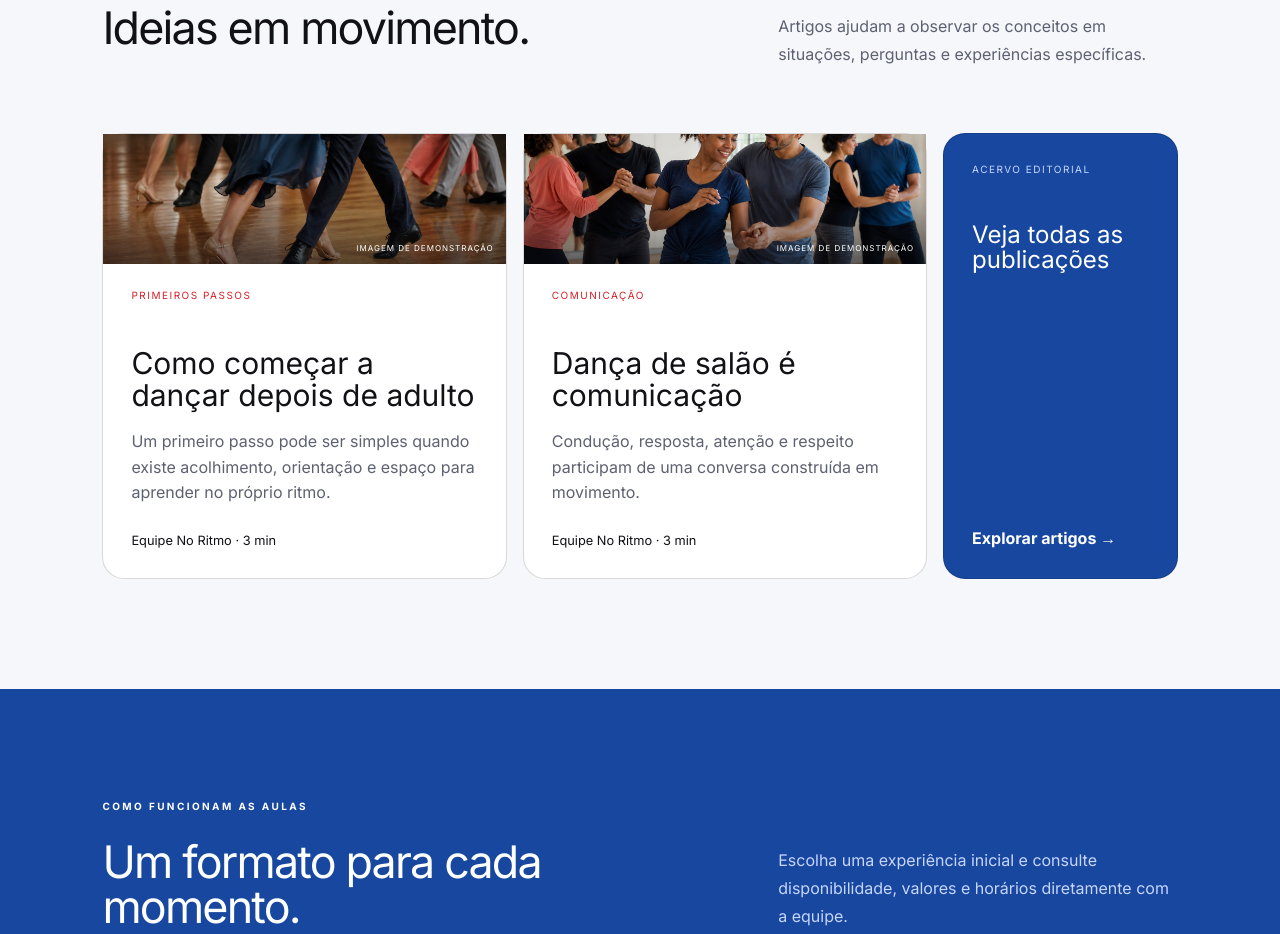
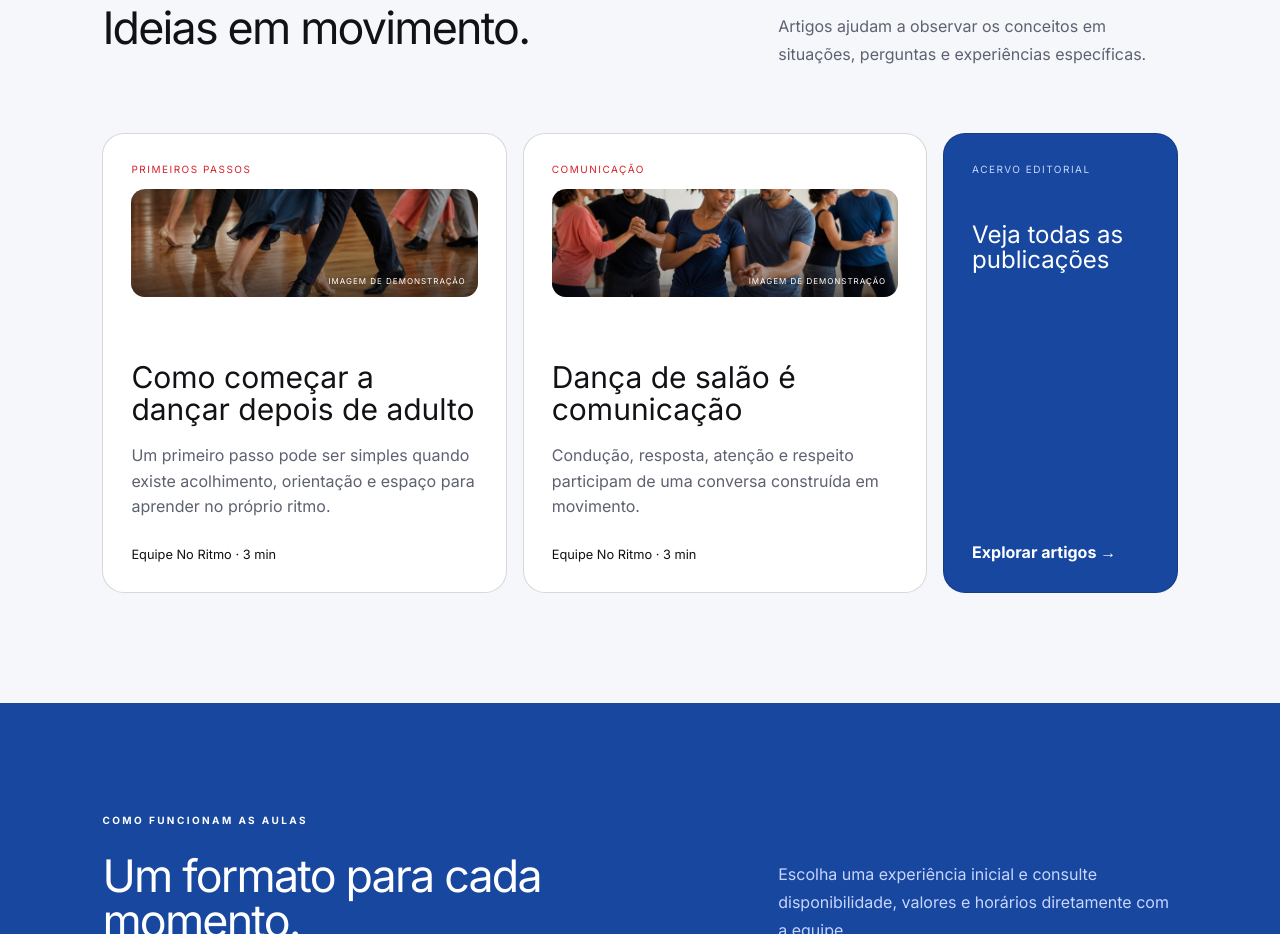
Before and after one commit to leonardodariva/no-ritmo-academia-de-danca, a Next.js app: page / in a window 1280 px wide. Shown: the part 3620-4554 px from the top of the page. Built offline with nearby package versions, Linux system fonts and the light colour scheme; a web font is replaced by a local one.

Commit message:
style: reposiciona imagens nos cards de artigos

```diff
--- a/app/globals.css
+++ b/app/globals.css
@@ -360,6 +360,7 @@ footer { background:#0b0b0f; color:var(--cream); padding:80px 8vw 25px; }.brand-
 @media(max-width:680px){ .v4-method-grid { grid-template-columns:1fr; }.v4-method-grid article { border-right:0; border-bottom:1px solid #d1d4dc; }.v4-method-grid article:last-child { border-bottom:0; } }
 .v4-method { background:radial-gradient(ellipse 42% 70% at 78% 28%,rgba(73,111,198,.19),transparent 72%),radial-gradient(ellipse 35% 55% at 18% 82%,rgba(106,139,214,.11),transparent 70%),#fafbfe; }.v4-method-grid article>span { width:50px; height:50px; border-radius:13px; background:#e8edfc; font-size:24px; }
 .v4-article-grid { grid-template-columns:1fr 1fr .58fr; }.v4-all-articles { min-width:0; }.v4-all-articles h3 { font-size:24px; }
+.v4-article-grid .article-thumb { height:108px; margin:12px 0 20px; border-radius:14px; }
 @media(max-width:980px){ .v4-article-grid { grid-template-columns:1fr 1fr; }.v4-all-articles { grid-column:1/-1; min-height:220px!important; } }
 .v4-home { display:flex; flex-direction:column; }.v4-home>.v4-header { order:0; }.v4-home>.v4-hero { order:1; }.v4-home>.v4-statement { order:2; }.v4-home>.v4-method { order:3; }.v4-home>.v4-knowledge { order:4; }.v4-home>.v4-articles { order:5; }.v4-home>.home-classes { order:6; }.v4-home>.home-modalities { order:7; }.v4-home>.v4-institution { order:8; }.v4-home>.home-team { order:9; }.v4-home>.home-practical { order:10; }.v4-home>.v4-invitation { order:11; }.v4-home>.v4-footer { order:99; }
 .v4-method { background:radial-gradient(ellipse 42% 70% at 78% 28%,rgba(73,111,198,.13),transparent 72%),radial-gradient(ellipse 35% 55% at 18% 82%,rgba(106,139,214,.07),transparent 70%),#fafbfe; }
--- a/app/page.tsx
+++ b/app/page.tsx
@@ -71,7 +71,7 @@ export default function Home() {
 
     <section className="v4-articles">
       <div className="v4-section-heading"><p>Publicações recentes</p><h2>Ideias em movimento.</h2><span>Artigos ajudam a observar os conceitos em situações, perguntas e experiências específicas.</span></div>
-      <div className="v4-article-grid">{articles.map((article, index) => <Link key={article.slug} href={`/artigos/${article.slug}`}><div className={`article-thumb article-thumb-${index + 1}`} role="img" aria-label="Imagem ilustrativa temporária do artigo"><span>Imagem de demonstração</span></div><p>{article.category}</p><h3>{article.title}</h3><span>{article.summary}</span><small>{article.author.name} · {article.readingTime} min</small></Link>)}<Link className="v4-all-articles" href="/artigos"><p>Acervo editorial</p><h3>Veja todas as publicações</h3><strong>Explorar artigos →</strong></Link></div>
+      <div className="v4-article-grid">{articles.map((article, index) => <Link key={article.slug} href={`/artigos/${article.slug}`}><p>{article.category}</p><div className={`article-thumb article-thumb-${index + 1}`} role="img" aria-label="Imagem ilustrativa temporária do artigo"><span>Imagem de demonstração</span></div><h3>{article.title}</h3><span>{article.summary}</span><small>{article.author.name} · {article.readingTime} min</small></Link>)}<Link className="v4-all-articles" href="/artigos"><p>Acervo editorial</p><h3>Veja todas as publicações</h3><strong>Explorar artigos →</strong></Link></div>
     </section>
 
     <section className="v4-institution">
```
